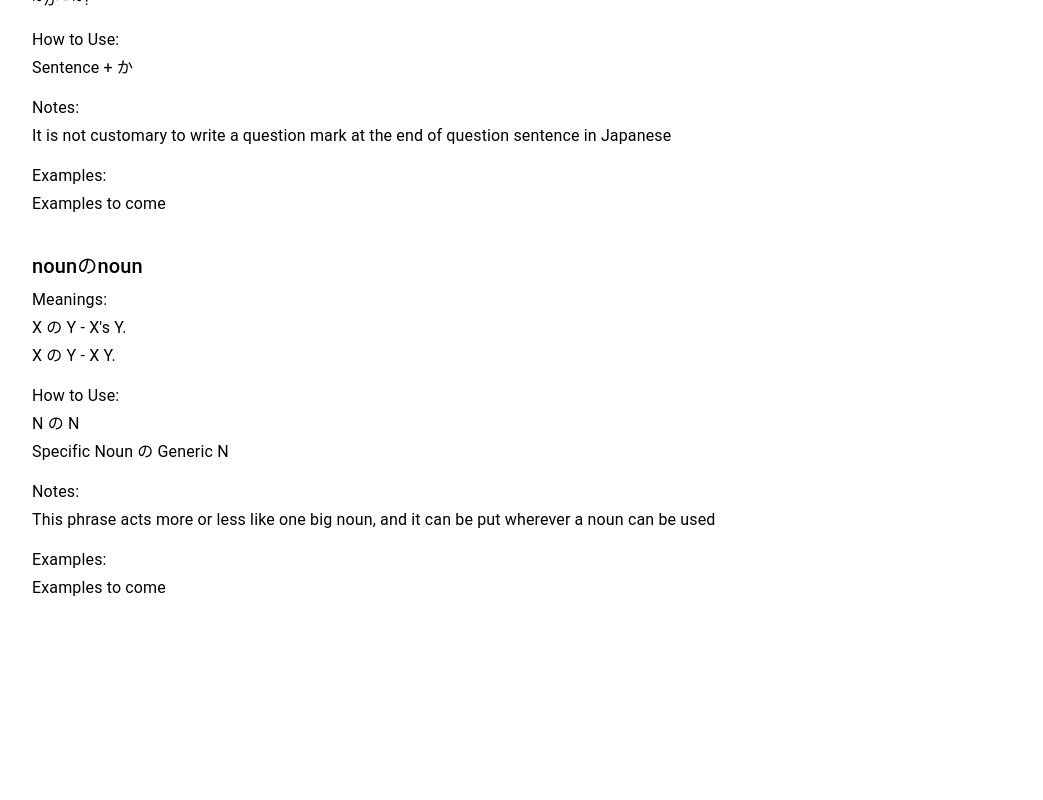
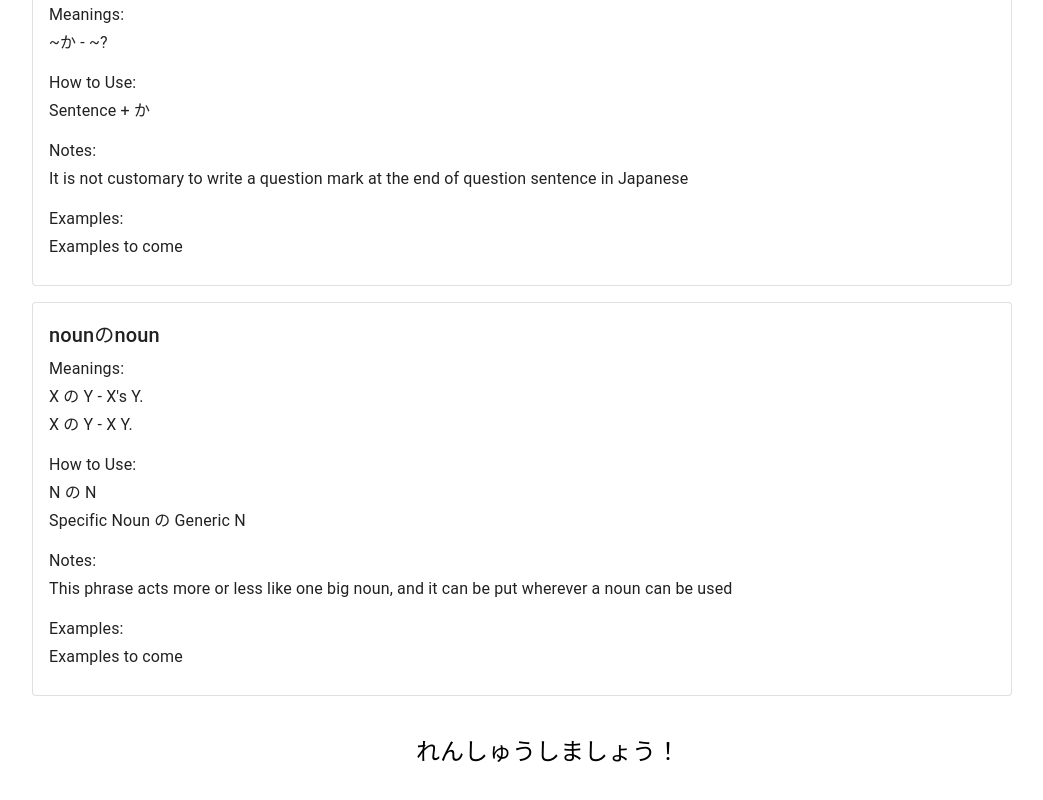
Before and after one commit to kramos577/JStudy, a React (Create React App) app in the folder frontend/: page /genki/1/study in a window 1280 px wide. Shown: the part 2740-3540 px from the top of the page, without its empty margins (192-1235 px from the left). Before the commit the page ends 3398 px from the top, so only its background shows below. Built offline with nearby package versions, Linux system fonts and the light colour scheme.

Commit message:
Added Cards to Grammar Section and Fixed Spacing

```diff
--- a/frontend/src/pages/Genki1Study.tsx
+++ b/frontend/src/pages/Genki1Study.tsx
@@ -36,8 +36,12 @@ function Genki1Study() {
                             <Typography variant="h5" align="left" mb={1} sx={{ color: "#534D8A" }}>
                                 Grammar
                             </Typography>
+                            <Grid container spacing={2}>
                                 {x.grammar.map((y) => (
-                                <Typography variant="h6" align="left" mb={4}>
+                                    <Grid item sx={{ width: "95%" }}>
+                                        <Card variant="outlined">
+                                            <CardContent>
+                                                <Typography variant="h6" align="left">
                                                     {y.title}
                                                     <Typography variant="subtitle1" align="left" mt={0.5}>
                                                         Meanings:{"\n"}
@@ -79,7 +83,14 @@ function Genki1Study() {
                                                         </Typography>
                                                     ))}
                                                 </Typography>
+                                            </CardContent>
+                                        </Card>
+                                    </Grid>
                                 ))}
+                            </Grid>
+                            <Typography align="center" variant="h5" mt={5} mb={5}>
+                                れんしゅうしましょう！
+                            </Typography>
                         </Box>
                     </Box>
                 ))}
```
Lines whose indentation alone changed are shown as unchanged.
